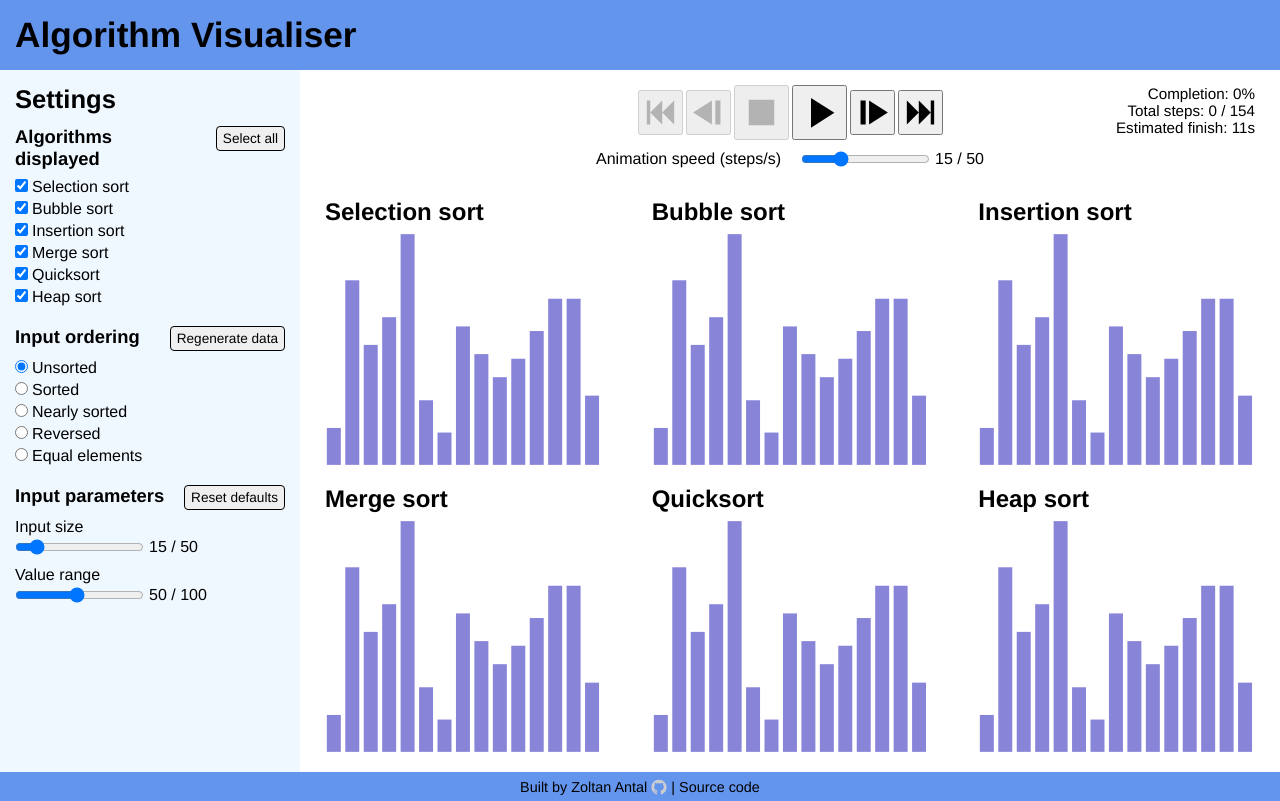
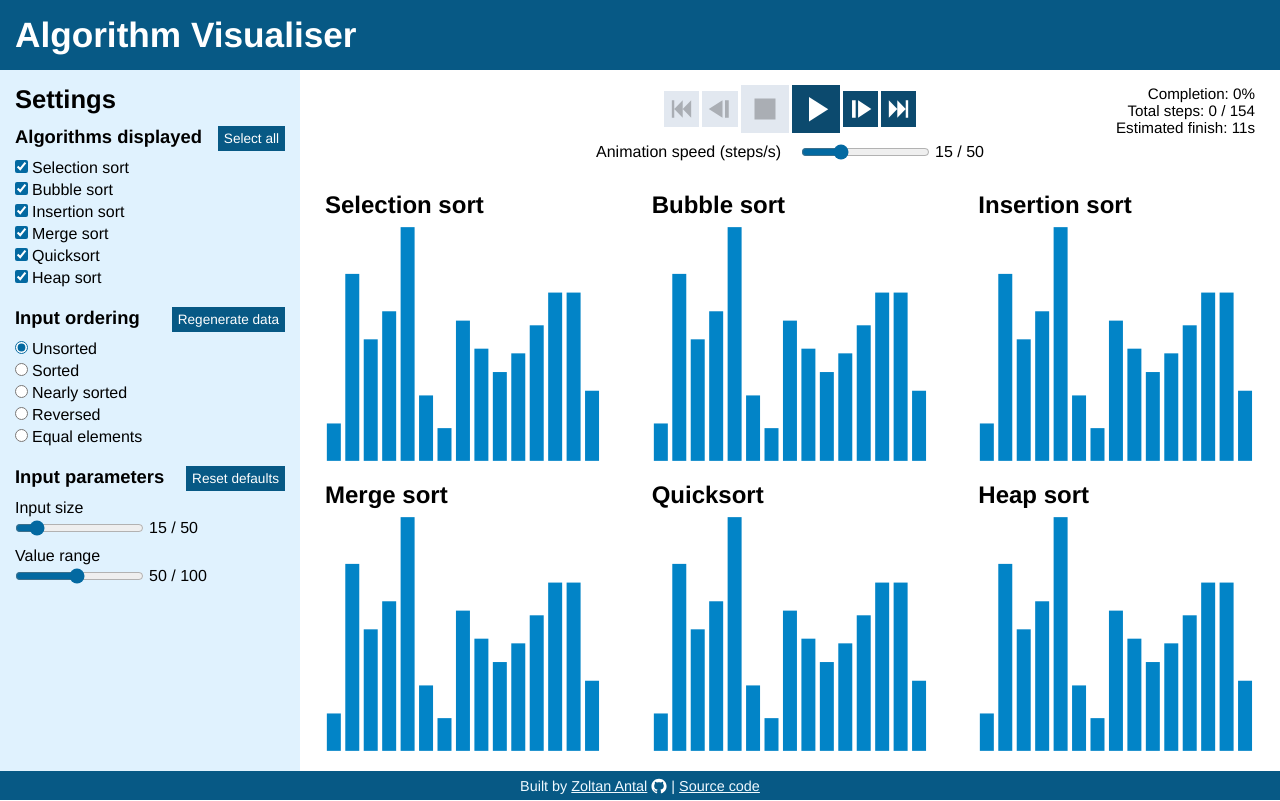
Before and after one commit to zoltan-antal/algorithm-visualiser, a React (Vite) app: page / in a window 1280 px wide. Built offline with nearby package versions, Linux system fonts and the light colour scheme.

Commit message:
Set colour palette & tweak button sizing

```diff
--- a/src/components/Aside/index.css
+++ b/src/components/Aside/index.css
@@ -7,7 +7,7 @@ aside {
   align-items: stretch;
   gap: 20px;
 
-  background-color: aliceblue;
+  background-color: #e0f2fe;
   padding: 15px 15px;
 
   >.title {
@@ -35,14 +35,26 @@ aside {
 
       button {
         font-size: 0.85rem;
-        padding: 4px 6px;
-        border: 1px solid black;
-        border-radius: 4px;
+        padding: 5px 6px;
         /* flex-basis: 0; */
         flex-shrink: 0;
 
+        /* border: 1px solid black;
+        background-color: white;
+        color: black; */
+        border: none;
+        border-radius: 0;
+        background-color: #075985;
+        color: white;
+
         &:hover {
-          cursor: pointer;
+          background-color: #0c4a6e;
+        }
+
+        &:disabled {
+          color: #94a3b8;
+          background-color: #e2e8f0;
+          border-color: #94a3b8;
         }
       }
     }
--- a/src/components/Footer/index.css
+++ b/src/components/Footer/index.css
@@ -6,12 +6,25 @@ footer {
   justify-content: center;
   align-items: flex-start;
 
-  background-color: cornflowerblue;
+  background-color: #075985;
   padding: 7px 0 3px;
   font-size: 0.9rem;
 
+  pre,
+  a {
+    color: #f0f9ff;
+  }
+
+  a {
+    text-decoration: underline;
+
+    &:hover {
+      color: #cbd5e1;
+    }
+  }
+
   & img {
     height: 1rem;
-    filter: invert(80%) sepia(38%) saturate(1%) hue-rotate(6deg) brightness(103%) contrast(92%);
+    filter: invert(100%) sepia(100%) saturate(0%) hue-rotate(305deg) brightness(102%) contrast(102%);
   }
 }
--- a/src/components/Footer/index.tsx
+++ b/src/components/Footer/index.tsx
@@ -6,7 +6,7 @@ const Footer = () => {
     <footer>
       <pre>Built by </pre>
       <a className="user" href="https://github.com/zoltan-antal">
-        <pre>Zoltan Antal</pre>
+        Zoltan Antal
       </a>
       <pre> </pre>
       <a href="https://github.com/zoltan-antal">
--- a/src/components/Header/index.css
+++ b/src/components/Header/index.css
@@ -6,10 +6,14 @@ header {
   justify-content: space-between;
   align-items: center;
 
-  background-color: cornflowerblue;
+  background-color: #075985;
   padding: 15px 15px;
 
   .title {
     font-size: 2.2rem;
+
+    a {
+      color: white;
+    }
   }
 }
--- a/src/components/Main/AlgorithmChart.tsx
+++ b/src/components/Main/AlgorithmChart.tsx
@@ -16,11 +16,11 @@ const AlgorithmChart = ({
     const { index } = props;
     const fillColour = (() => {
       if (finished) {
-        return 'green';
+        return '#16a34a';
       } else if (data.highlights.includes(index)) {
-        return 'red';
+        return '#f97316';
       } else {
-        return '#8884d8';
+        return '#0284c7';
       }
     })();
 
--- a/src/components/Main/VisualisationControls.css
+++ b/src/components/Main/VisualisationControls.css
@@ -20,12 +20,33 @@
       gap: 3px;
 
       button {
-        height: 45px;
+        height: 2.2rem;
+        padding: 3px;
+        border-radius: 0;
+        border: none;
+        background-color: #0c4a6e;
+        color: white;
+
+        &:hover {
+          background-color: #082f49;
+        }
+
+        &:disabled {
+          color: #94a3b8;
+          background-color: #e2e8f0;
+          border-color: #94a3b8;
+        }
+
+        img {
+          width: 100%;
+          height: 100%;
+          filter: invert(100%) sepia(100%) saturate(0%) hue-rotate(305deg) brightness(102%) contrast(102%);
+        }
 
         &#playButton,
         &#pauseButton,
         &#stopButton {
-          height: 55px;
+          height: 3rem;
         }
 
         &:disabled {
@@ -36,11 +57,6 @@
 
         &.hidden {
           display: none;
-        }
-
-        img {
-          width: 100%;
-          height: 100%;
         }
       }
     }
--- a/src/styles/App.css
+++ b/src/styles/App.css
@@ -16,6 +16,18 @@ html {
   overflow: hidden;
 }
 
+button {
+  &:hover {
+    cursor: pointer;
+  }
+}
+
+input[type='radio'],
+input[type='checkbox'],
+input[type='range'] {
+  accent-color: #0369a1;
+}
+
 #root {
   height: 100vh;
   display: grid;
```
